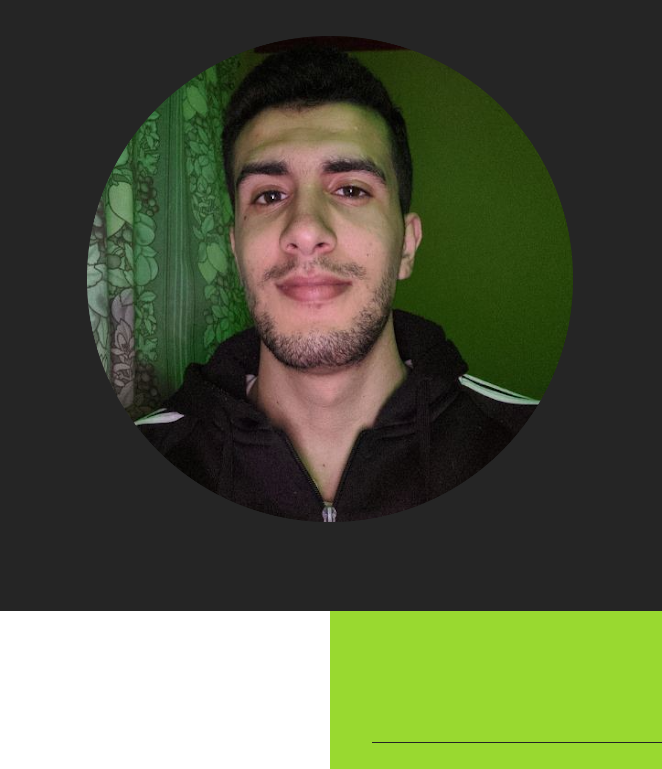
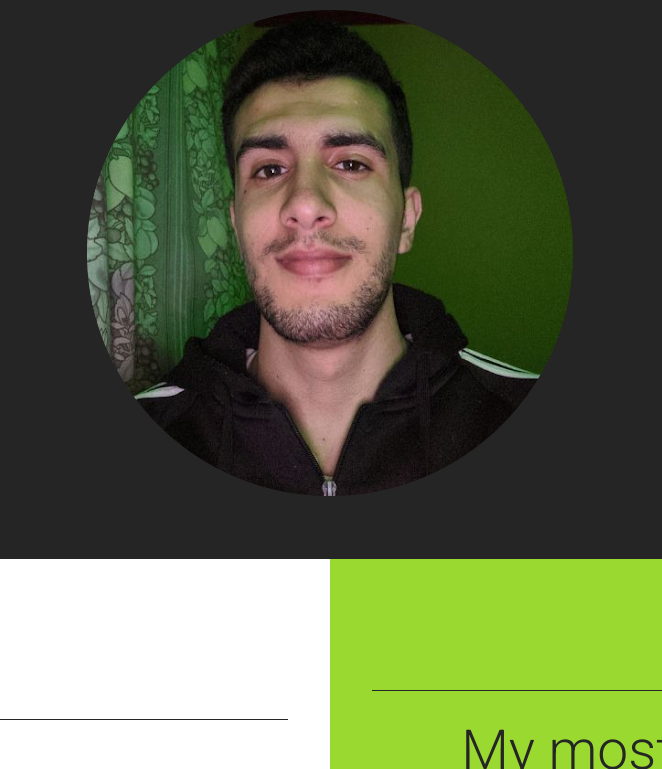
Before and after one commit to username-98/css-training-6, a plain HTML site: page index.html in a window 1280 px wide. Shown: the part 315-1084 px from the top of the page, without its empty margins (310-972 px from the left). Drawn offline with Linux system fonts and the light colour scheme.

Commit message:
fix: padding

```diff
--- a/css/style.css
+++ b/css/style.css
@@ -26,7 +26,7 @@ section {
 }
 
 header {
-    padding: 3em 0;
+    padding: 1.75em 0;
     min-height: 100vh;
     display: flex;
     align-items: center;
```
